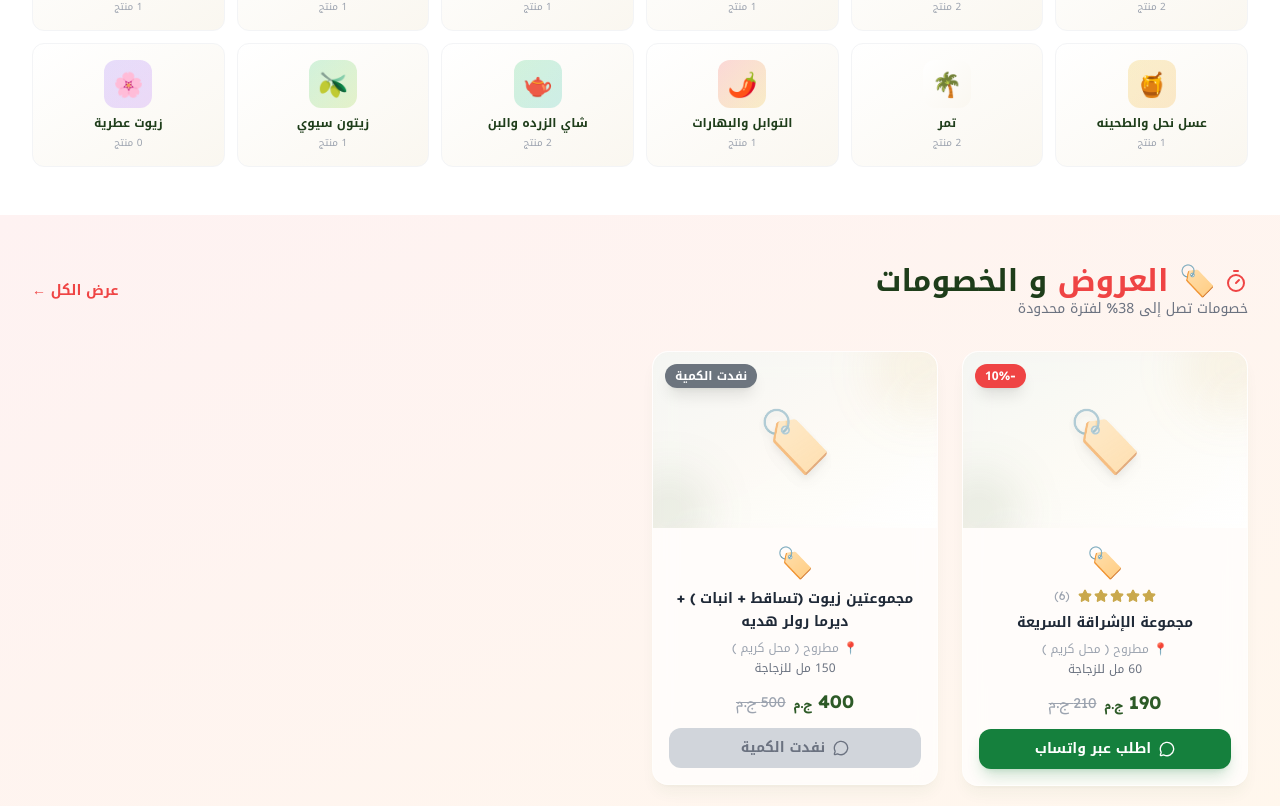
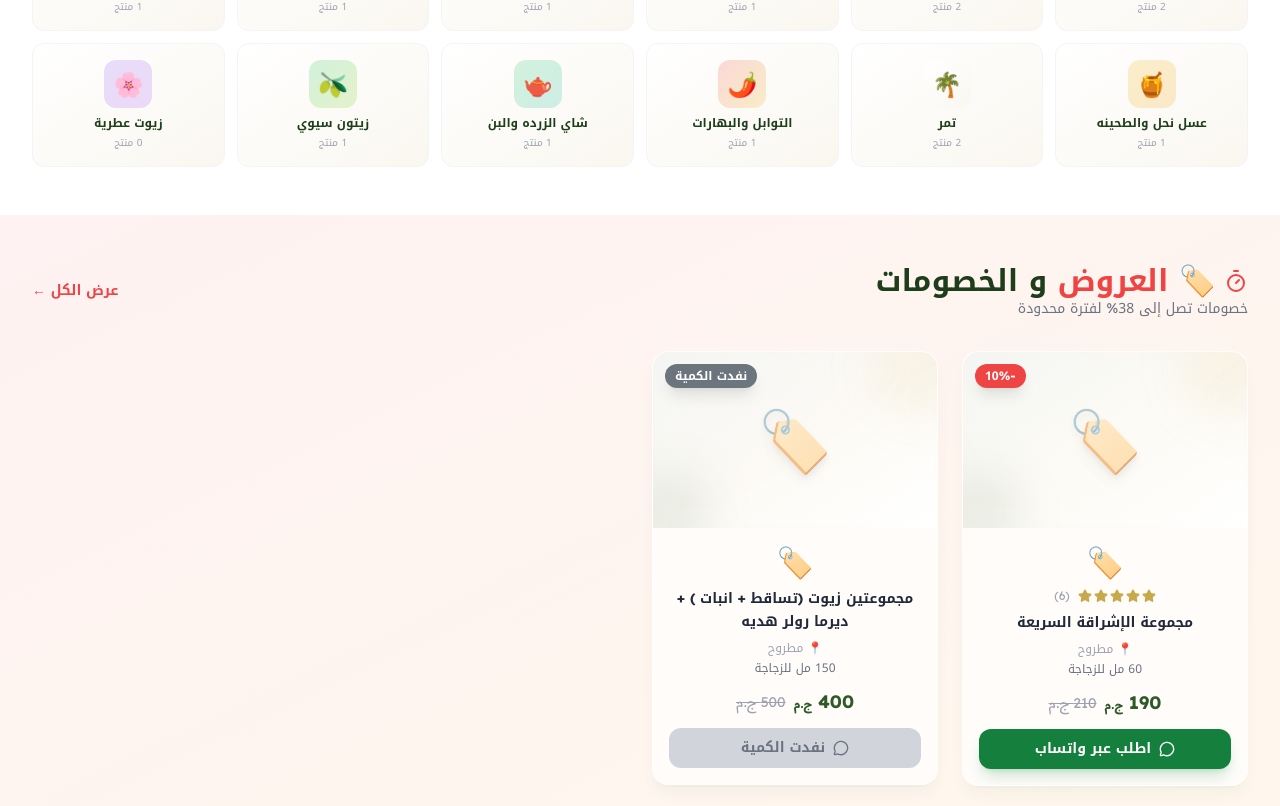
Before and after one commit to nokhbanokhba2000-maker/NOKHBA-1, a React (Vite) app: page / in a window 1280 px wide. Shown: the part 1214-2020 px from the top of the page. Built offline with nearby package versions, Linux system fonts and the light colour scheme.

Commit message:
تحديث المنتجات: تعديل التصنيفات والأصول للبيانات الجديدة

```diff
--- a/src/data/site.ts
+++ b/src/data/site.ts
@@ -159,7 +159,7 @@ export const products: Product[] = [
   {
     id: "zait-kareem-super-extra-virgin",
     name: "🫒 زيت زيتون كريم – سوبر إكسترا فرجن",
-    description: "زيت زيتون بكر ممتاز فاخر من مطروح (محل كريم)، معصور على البارد، غني بمضادات الأكسدة والفوائد الصحية.",
+    description: "زيت زيتون بكر ممتاز فاخر من مطروح، معصور على البارد، غني بمضادات الأكسدة والفوائد الصحية.",
     price: 500,
     originalPrice: 600,
     sale_price: 500,
@@ -171,13 +171,13 @@ export const products: Product[] = [
     discount_percentage: 17,
     rating: 5.0,
     reviews: 12,
-    origin: "مطروح ( محل كريم )",
+    origin: "مطروح",
     inStock: true,
   },
   {
     id: "zait-bekr-kham-gargan-1l",
     name: "زيت زيتون بكر خام – جركن 1 لتر | مطروح",
-    description: "زيت زيتون بكر خام طبيعي 100% من مطروح (محل كريم)، معصور على البارد، مناسب للطبخ والاستخدام اليومي.",
+    description: "زيت زيتون بكر خام طبيعي 100% من مطروح، معصور على البارد، مناسب للطبخ والاستخدام اليومي.",
     price: 400,
     originalPrice: 450,
     sale_price: 400,
@@ -189,7 +189,7 @@ export const products: Product[] = [
     discount_percentage: 11,
     rating: null,
     reviews: 8,
-    origin: "مطروح ( محل كريم )",
+    origin: "مطروح",
     inStock: true,
   },
 
@@ -209,7 +209,7 @@ export const products: Product[] = [
     discount_percentage: 10,
     rating: 5.0,
     reviews: 6,
-    origin: "مطروح ( محل كريم )",
+    origin: "مطروح",
     inStock: true,
   },
   {
@@ -227,7 +227,7 @@ export const products: Product[] = [
     discount_percentage: 20,
     rating: null,
     reviews: 0,
-    origin: "مطروح ( محل كريم )",
+    origin: "مطروح",
     inStock: false,
   },
 
@@ -340,12 +340,12 @@ export const products: Product[] = [
     size: "200 جرام",
     weight: "200 جرام",
     image: "",
-    category: "tea-coffee",
+    category: "our-products",
     discount: 20,
     discount_percentage: 20,
     rating: null,
     reviews: 0,
-    origin: "مطروح ( محل كريم )",
+    origin: "مطروح",
     inStock: true,
   },
 
@@ -405,14 +405,14 @@ export const products: Product[] = [
     discount_percentage: 42,
     rating: null,
     reviews: 0,
-    origin: "مطروح ( محل كريم )",
+    origin: "مطروح",
     inStock: true,
   },
 
   // ===== عسل نحل والطحينه الخام (honey) =====
   {
     id: "asal-nahl-sidr-jabali",
-    name: "عسل نحل سدر جبلي طبيعي 100٪ من أجود الأنواع",
+    name: "عسل نحل سدر جبلي طبيعي 100٪",
     description: "عسل نحل سدر جبلي ليبي طبيعي 100%، من أجود أنواع العسل الجبلي.",
     price: 350,
     originalPrice: 450,
```
Also changed, not shown: 2 other files (tests, documents, lock files or other folders).
